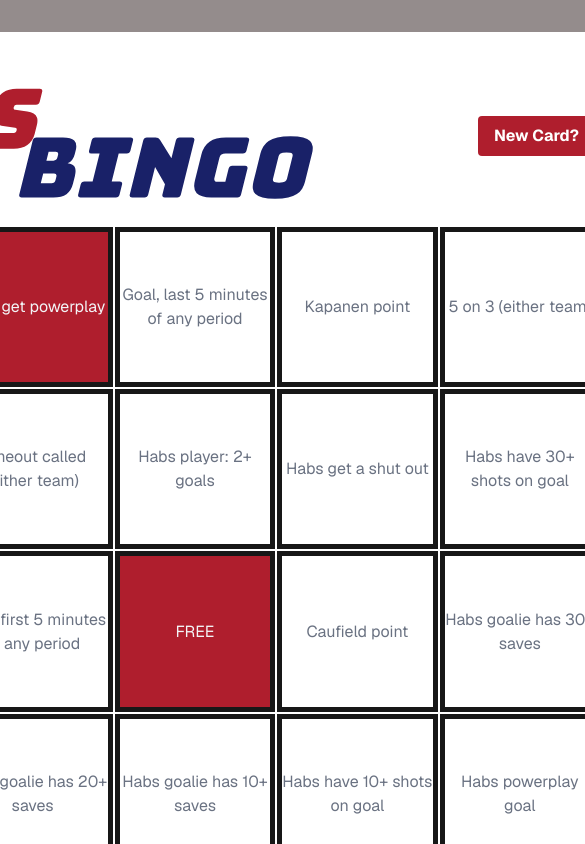
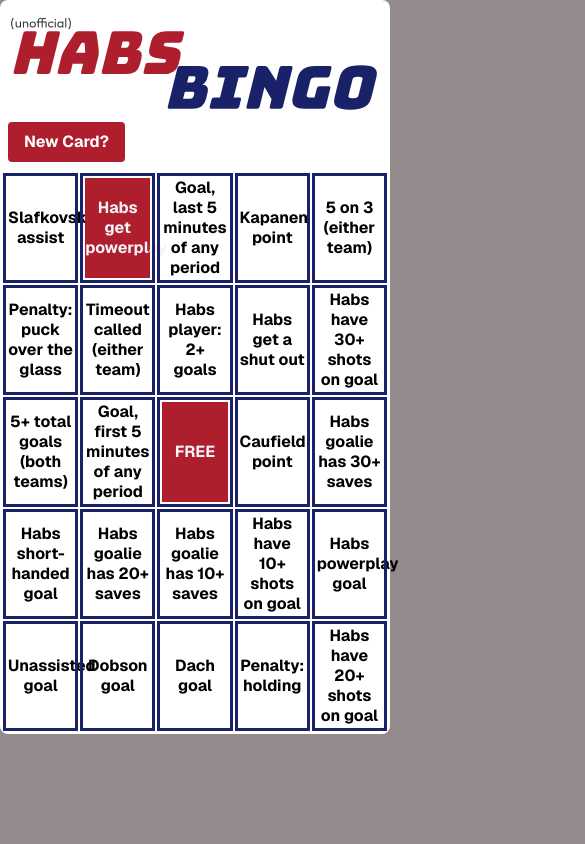
Before and after one commit to MauBrau/habs-bingo, a Next.js app in the folder habs-bingo-webapp/: page / in a window 390 px wide. Both pictures are taken after a click on the element "Habs get powerplay". Shown: the top 844 px of the page, 585 px wide, since content can reach past the window. Built offline with nearby package versions, Linux system fonts and the light colour scheme.

Commit message:
Some styling fixes for mobile

```diff
--- a/habs-bingo-webapp/app/components/BingoCard.tsx
+++ b/habs-bingo-webapp/app/components/BingoCard.tsx
@@ -204,9 +204,9 @@ export default function BingoCard() {
     };
 
     return tiles.length > 0 ? (
-        <div className="bg-white max-w-s p-6 rounded-lg">
+        <div className="bg-white h-full sm:p-6 p-2 rounded-lg">
             <div className="pb-4">
-                <div className="flex items-center justify-between">
+                <div className="flex flex-wrap items-center justify-between">
                     <Image
                         src="/unofficial-habs-bingo.svg"
                         alt="Unofficial Habs Bingo logo"
@@ -245,7 +245,7 @@ export default function BingoCard() {
                     </div>
                 </Dialog>
             </div>
-            <div className={`h-200 w-200 grid grid-cols-5 grid-rows-5 gap-3`}>
+            <div className="sm:aspect-square sm:w-200 grid grid-cols-5 grid-rows-5 gap-3">
                 {tiles.map((tile, index) => (
                     <BingoTile
                         key={index}
--- a/habs-bingo-webapp/app/components/BingoTile.tsx
+++ b/habs-bingo-webapp/app/components/BingoTile.tsx
@@ -1,6 +1,5 @@
 "use client";
-import React, { useState } from "react";
-import { TileStatus } from "../interface/IBingoBoard";
+import React, { useEffect, useState } from "react";
 
 interface BingoTileProps {
   text: string;
@@ -15,16 +14,17 @@ export default function BingoTile({ text, isChecked, onClick }: BingoTileProps)
         setIsSelected((prevState) => !prevState);
         onClick();
     };
+
     return (
         <div
             className={`group
                 ${isSelected ? "bg-habs-red" : "hover:bg-habs-blue"}
                 select-none cursor-pointer place-content-center
-                outline-5 outline-solid`}
+                outline-3 sm:outline-7 outline-solid outline-offset-2 outline-(--habs-blue)`}
             onClick={handleClick}
         >
             <p
-                className={`${isSelected ? 'text-gray-100' : 'text-gray-500'} text-center group-hover:text-gray-100`}
+                className={`leading-5 ${isSelected ? 'text-gray-100' : 'text-black'} font-bold text-center group-hover:text-gray-100`}
             >
                 {text}
             </p>
--- a/habs-bingo-webapp/app/page.tsx
+++ b/habs-bingo-webapp/app/page.tsx
@@ -4,7 +4,7 @@ export default function Home() {
   return (
     <div>
       <main>
-        <div className="font-sans items-center justify-items-center min-h-screen p-8">
+        <div className="font-sans items-center justify-items-center sm:p-8">
           <BingoCard />
         </div>
       </main>
```
